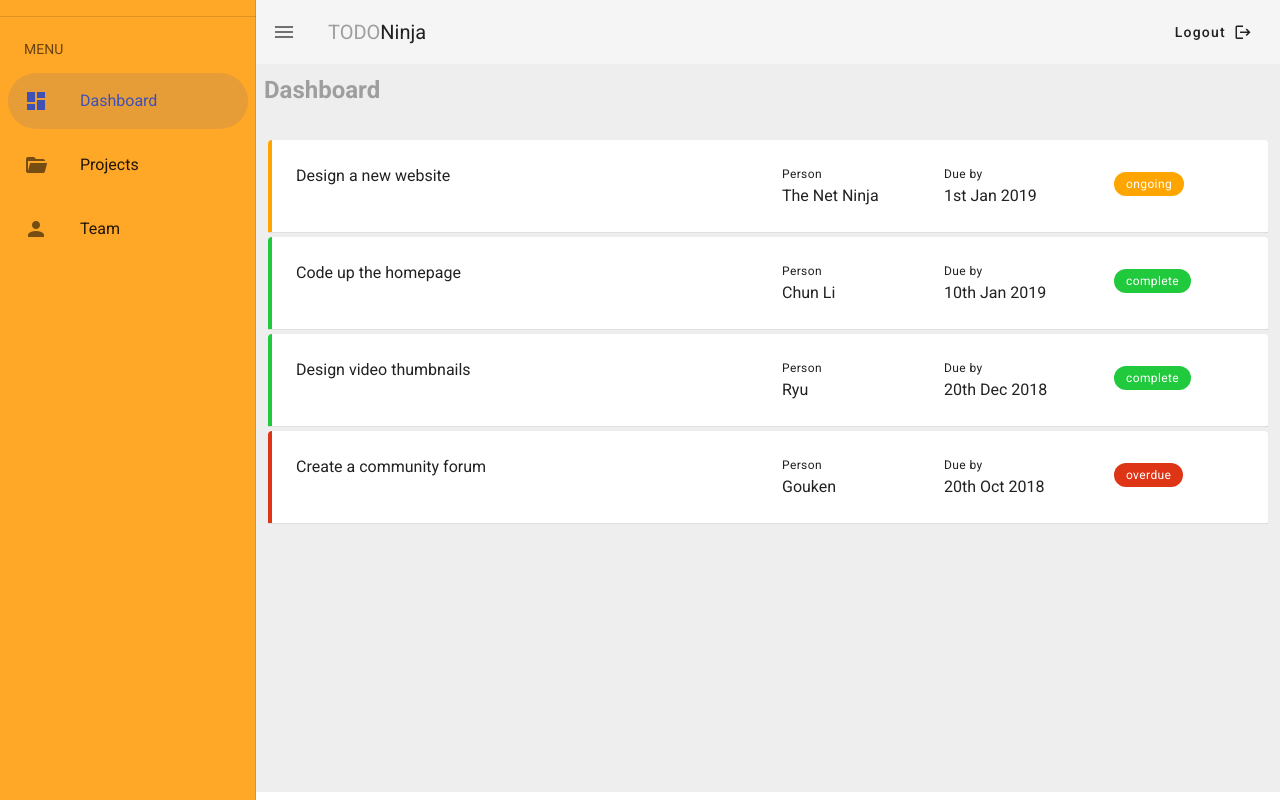
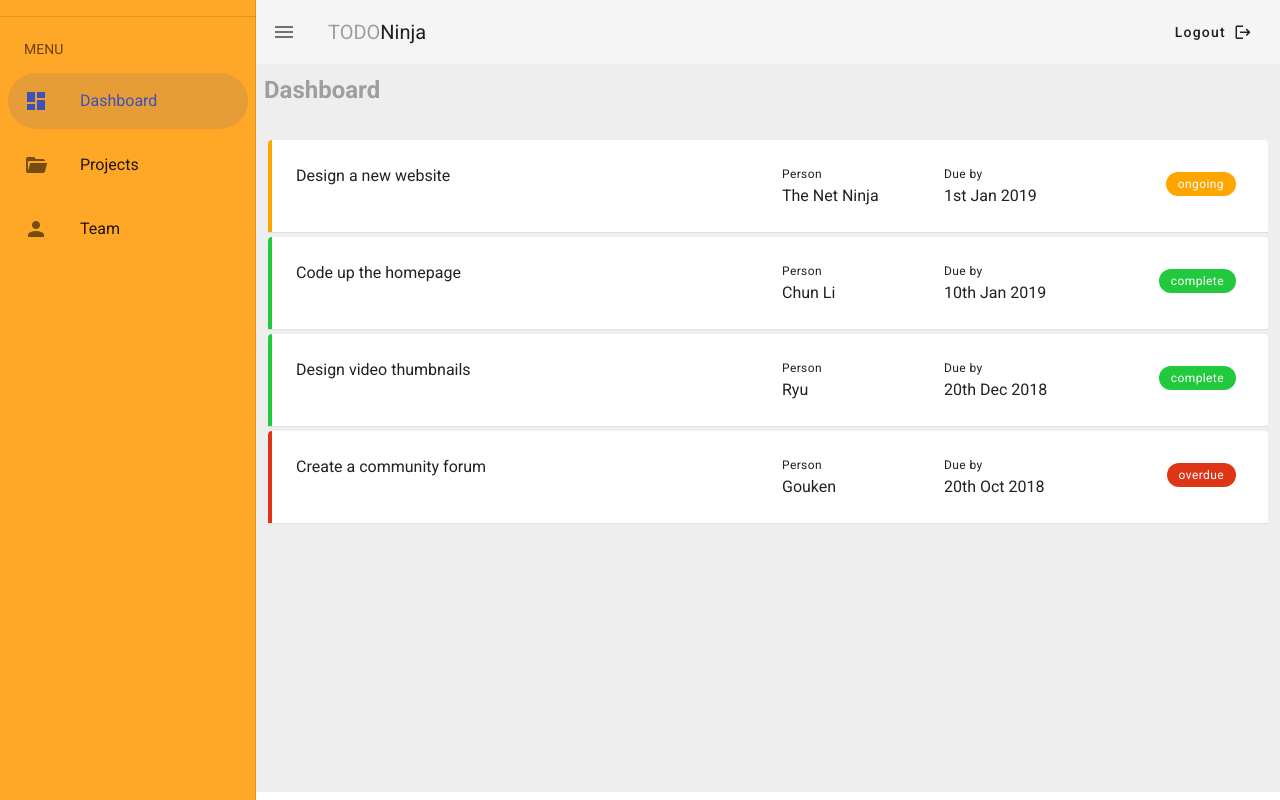
Before and after one commit to Murugaraju/VuetifyPractice-NetNinja, a Vue app: page /dashboard in a window 1280 px wide. Built offline with nearby package versions, Linux system fonts and the light colour scheme.

Commit message:
small commit

```diff
--- a/src/components/Dashboard.vue
+++ b/src/components/Dashboard.vue
@@ -19,7 +19,7 @@
                        <div class="caption grey--title">Due by</div>
                         <div>{{project.due}}</div>
                     </v-col>
-                    <v-col cols='4'  sm='4' md='2'>
+                    <v-col cols='12'  sm='4' md='2' align="right">
 
                         <div class="right">
                             <v-spacer></v-spacer>
--- a/src/components/Navbar.vue
+++ b/src/components/Navbar.vue
@@ -33,7 +33,7 @@
             </v-list>
       </v-navigation-drawer>
         <v-content class="ma-0 pa-0">
-      <v-app-bar app flat >
+      <v-app-bar app flat  >
           <!-- <v-btn class="green lighten-3" fab depressed>
               <v-icon>mdi-home</v-icon>
               </v-btn> -->
```
